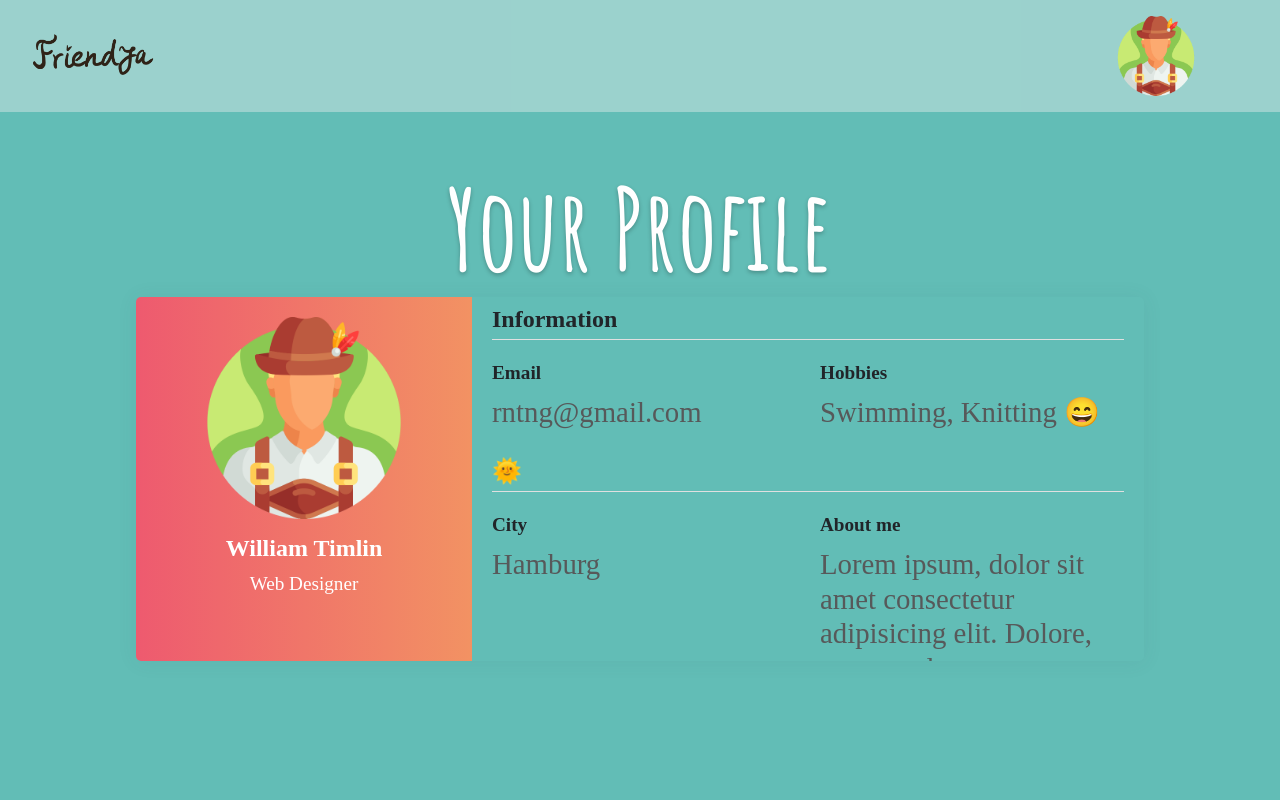
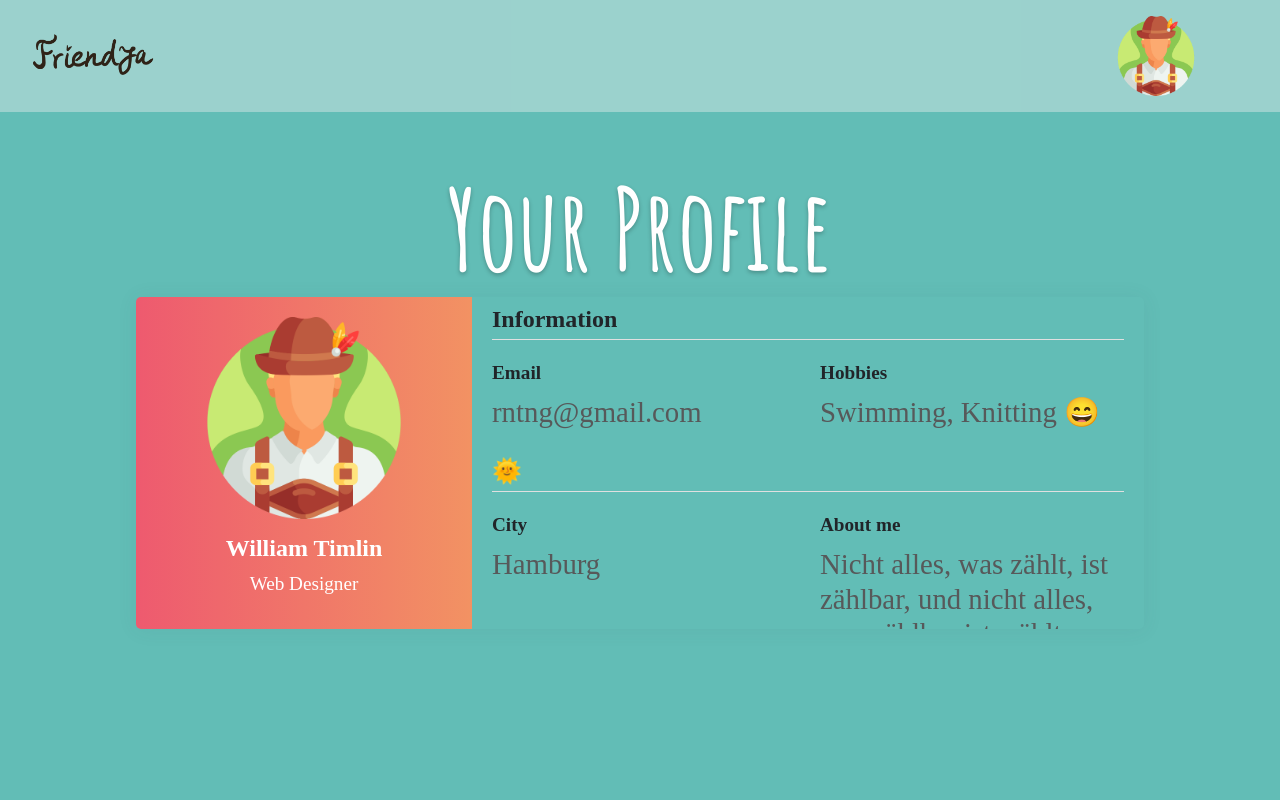
Before and after one commit to ViolaKomaromi/friendproj, a React (Create React App) app in the folder client/: page /profile in a window 1280 px wide. Shown: the top 800 px of the page. Built offline with nearby package versions, Linux system fonts and the light colour scheme; a web font is replaced by a local one.

Commit message:
some quotes

```diff
--- a/client/src/pages/FriendMatch/RandomCard.js
+++ b/client/src/pages/FriendMatch/RandomCard.js
@@ -40,8 +40,10 @@ function RandomCard({ randomMatch }) {
 
             <div className="card-body">
                 <p className="card-text">
-                    Lorem, ipsum dolor sit amet consectetur adipisicing elit. Molestias praesentium natus earum! Eligendi dolore architecto facere nobis. Culpa,
-                    repudiandae enim?
+                When the going gets tough, the tough get going.
+                </p>
+                <p className="card-text">
+                Twenty years from now you will be more disappointed by the things that you didn’t do than by the ones you did do.
                 </p>
             </div>
             <footer>
--- a/client/src/pages/Profile/Profile-settings.js
+++ b/client/src/pages/Profile/Profile-settings.js
@@ -53,7 +53,7 @@ export default function Profile({ profile }) {
                                                 </div>
                                                 <div className="col-sm-6">
                                                     <p className="m-b-10 f-w-600">About me</p>
-                                                    <h6 className="text-muted f-w-400">Lorem ipsum, dolor sit amet consectetur adipisicing elit. Dolore, assumenda.</h6>
+                                                    <h6 className="text-muted f-w-400">Nicht alles, was zählt, ist zählbar, und nicht alles, was zählbar ist, zählt.</h6>
                                                 </div>
                                             </div>
                                             <ul className="social-link2 list-unstyled m-t-40 m-b-10">
--- a/client/src/pages/Profile/profile.css
+++ b/client/src/pages/Profile/profile.css
@@ -60,6 +60,7 @@
 .m-b-25 {
     margin-bottom: 15px
 }
+
 
 .img-radius2 {
     border-radius: 5px;
```
